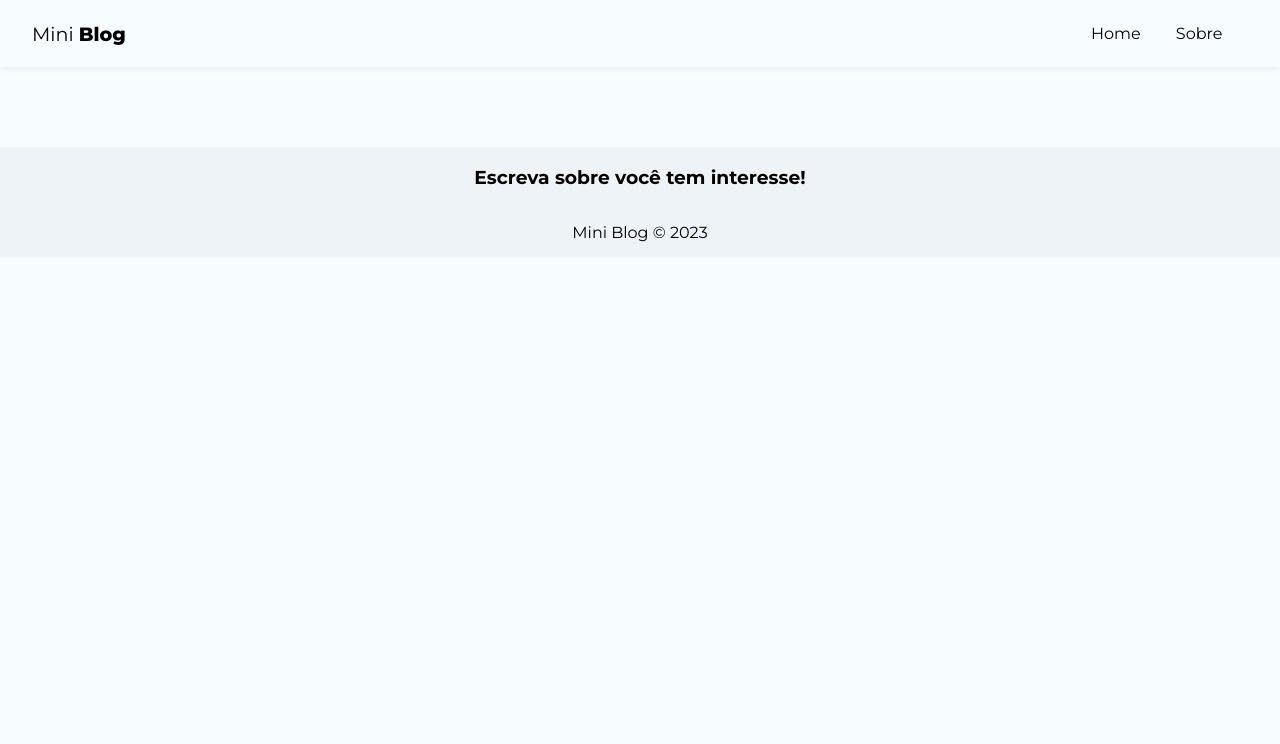
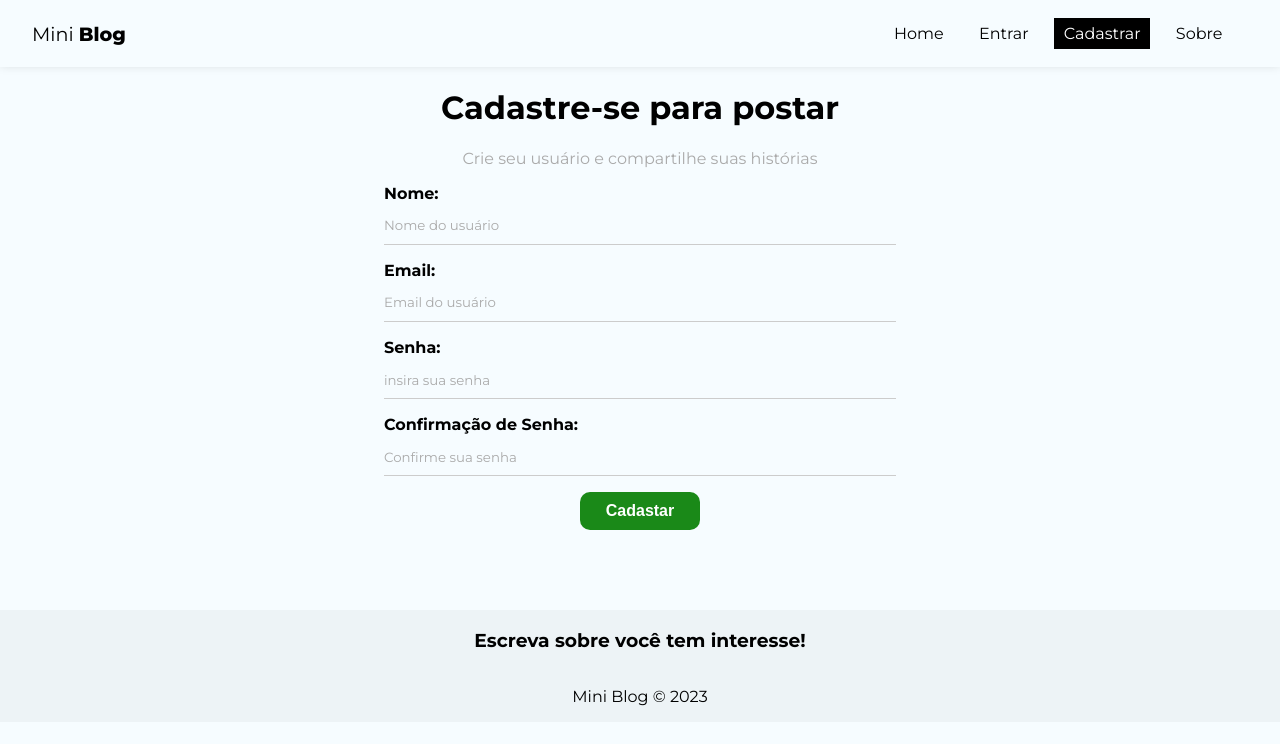
Before and after one commit to ferrariflaviaa/MiniBlog, a React (Create React App) app: page /register in a window 1280 px wide. Shown: the top 744 px of the page. Built offline with nearby package versions, Linux system fonts and the light colour scheme.

Commit message:
feat: registration form

```diff
--- a/src/App.css
+++ b/src/App.css
@@ -1,4 +1,5 @@
 .container{
   min-heigth: 60vh;
+  max-heigth:100vh;
   margin-bottom: 5em;
 }
--- a/src/App.js
+++ b/src/App.js
@@ -2,6 +2,8 @@ import './App.css';
 import { BrowserRouter, Routes, Route, Navigate } from 'react-router-dom';
 import { Home } from './pages/Home'
 import { About } from './pages/About'
+import { Login } from './pages/Login'
+import { Register } from './pages/Register'
 import { NavBar } from './components/NavBar';
 import { Footer } from './components/Footer';
 function App() {
@@ -13,6 +15,8 @@ function App() {
           <Routes>
             <Route path='/' element={<Home />} />
             <Route path='/about' element={<About />} />
+            <Route path='/login' element={<Login />} />
+            <Route path='/register' element={<Register />} />
           </Routes>
         </div>
         <Footer />
--- a/src/components/NavBar/index.js
+++ b/src/components/NavBar/index.js
@@ -10,14 +10,25 @@ export const NavBar = () => {
       </NavLink>
       <ul className={styles.links_list}>
         <li>
-          <NavLink to='/' className={({isActive})=> (isActive ? styles.active : "")}>
+          <NavLink to='/' className={({ isActive }) => (isActive ? styles.active : "")}>
             Home
           </NavLink>
         </li>
         <li>
-          <NavLink to='/about' className={({isActive})=> (isActive ? styles.active : "")}>
+          <NavLink to='/login' className={({ isActive }) => (isActive ? styles.active : "")}>
+            Entrar
+          </NavLink>
+        </li>
+        <li>
+          <NavLink to='/register' className={({ isActive }) => (isActive ? styles.active : "")}>
+          Cadastrar
+          </NavLink>
+        </li>
+        <li>
+          <NavLink to='/about' className={({ isActive }) => (isActive ? styles.active : "")}>
             Sobre
-          </NavLink></li>
+          </NavLink>
+        </li>
       </ul>
     </nav>
   )
--- /dev/null
+++ b/src/pages/Login/index.js
@@ -0,0 +1,8 @@
+import React from 'react'
+import styles from './styles.module.css'
+
+export const Login = () => {
+  return (
+    <div><h2>Login</h2></div>
+  )
+}
--- /dev/null
+++ b/src/pages/Register/index.js
@@ -0,0 +1,33 @@
+import React from 'react'
+import styles from './styles.module.css'
+import { useState, useEffect } from 'react'
+
+export const Register = () => {
+  return (
+    <div className={styles.register}>
+      <h1>
+        Cadastre-se para postar
+      </h1>
+      <p>Crie seu usuário e compartilhe suas histórias</p>
+      <form action="">
+        <label>
+          <span>Nome:</span>
+          <input type="text" name='displayName' required placeholder='Nome do usuário' />
+        </label>
+        <label>
+          <span>Email:</span>
+          <input type="email" name='email' required placeholder='Email do usuário' />
+        </label>
+        <label>
+          <span>Senha:</span>
+          <input type="password" name='password' required placeholder='insira sua senha' />
+        </label>
+        <label>
+          <span>Confirmação de Senha:</span>
+          <input type="password" name='confirmPassword' required placeholder='Confirme sua senha' />
+        </label>
+        <button className='btn'>Cadastar</button>
+      </form>
+    </div>
+  )
+}
--- /dev/null
+++ b/src/pages/Register/styles.module.css
@@ -0,0 +1,7 @@
+.register{
+  text-align: center
+}
+
+.register p{
+  color: #aaa
+}
```
Also changed, not shown: src/pages/Login/styles.module.css (added).
